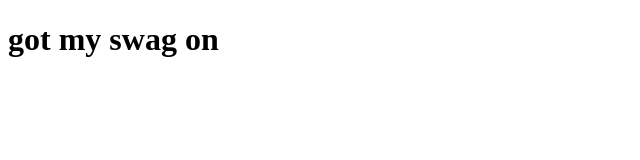
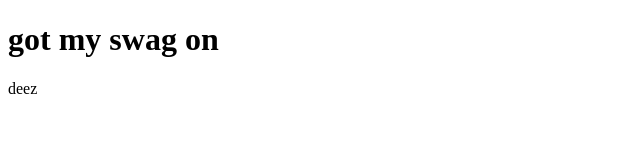
Before and after one commit to eclipsecub/duck_hunt, a plain HTML site: page index.html in a window 1280 px wide. Shown: the full height of the page, 0-640 px from the left. Drawn offline with Linux system fonts and the light colour scheme.

Commit message:
This is the Inital Duck Hunt push - Jacob

```diff
--- a/index.html
+++ b/index.html
@@ -7,7 +7,7 @@
 <body>
 <h1>got my swag on</h1>
 
-
+deez
 
 </body>
 </html>
```
